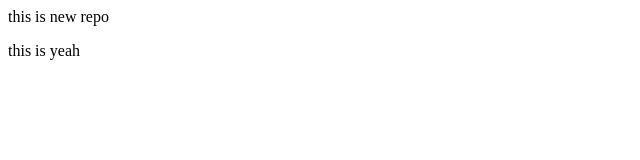
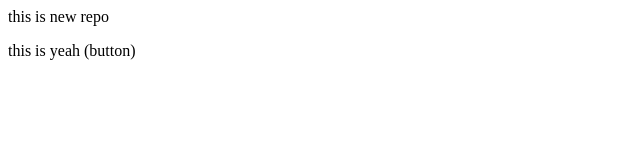
Before and after one commit to solomon-zzzz/localrepo, a plain HTML site: page index.html in a window 1280 px wide. Shown: the full height of the page, 0-640 px from the left. Drawn offline with Linux system fonts and the light colour scheme.

```diff
--- a/index.html
+++ b/index.html
@@ -1,2 +1,2 @@
 <p>this is new repo</p>
-<p>this is yeah</p>
+<p>this is yeah (button)</p>
```
